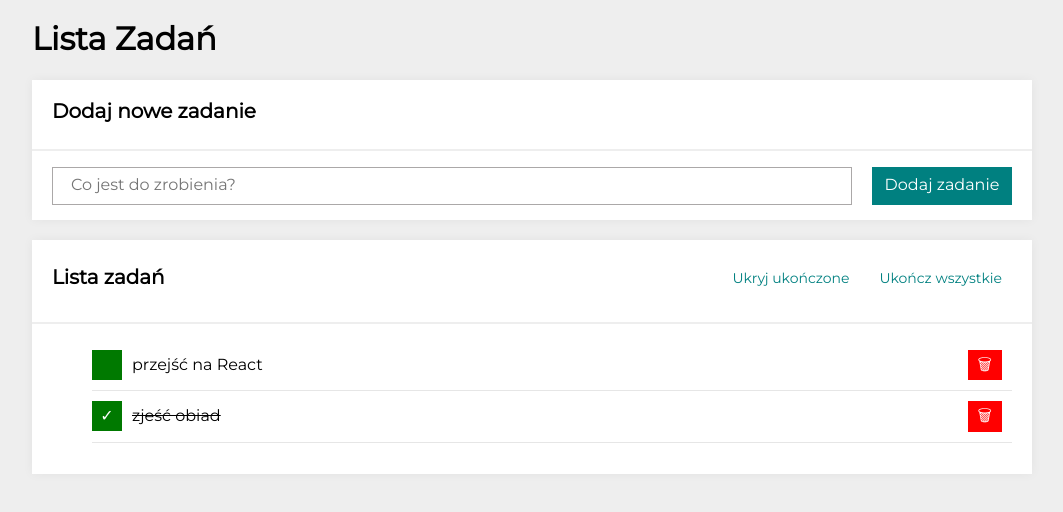
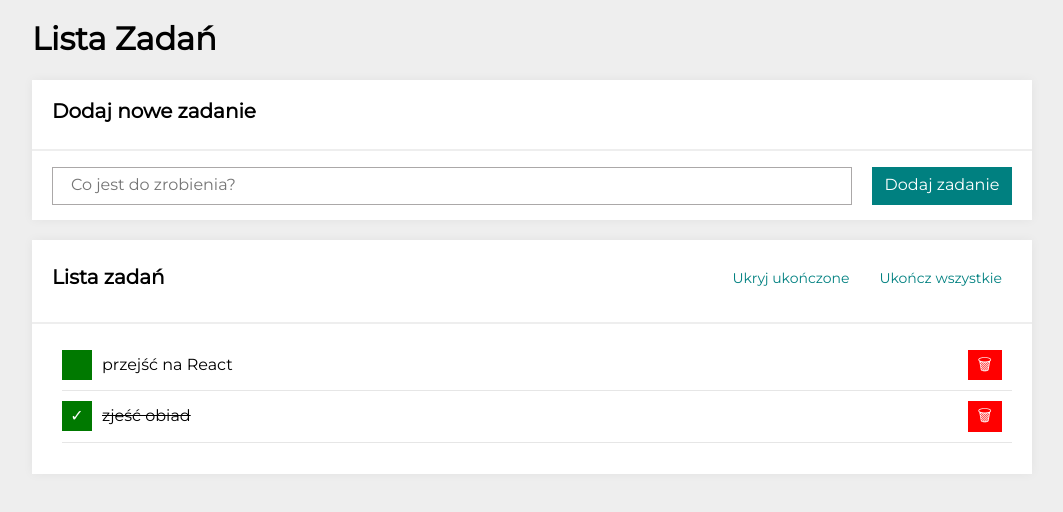
Before and after one commit to Baks44/todos-list-react, a React (Create React App) app: page / in a window 1280 px wide. Shown: the top 512 px of the page, without its empty margins (108-1171 px from the left). Built offline with nearby package versions, Linux system fonts and the light colour scheme.

Commit message:
add new className for taks list

```diff
--- a/src/Tasks/index.js
+++ b/src/Tasks/index.js
@@ -1,7 +1,7 @@
 import "./style.css";
 
 const Tasks = ({ tasks, hideDoneTasks }) => (
-    <ul>
+    <ul className="tasks__list">
         {tasks.map(task => (
             <li
                 key={task.id}
```
